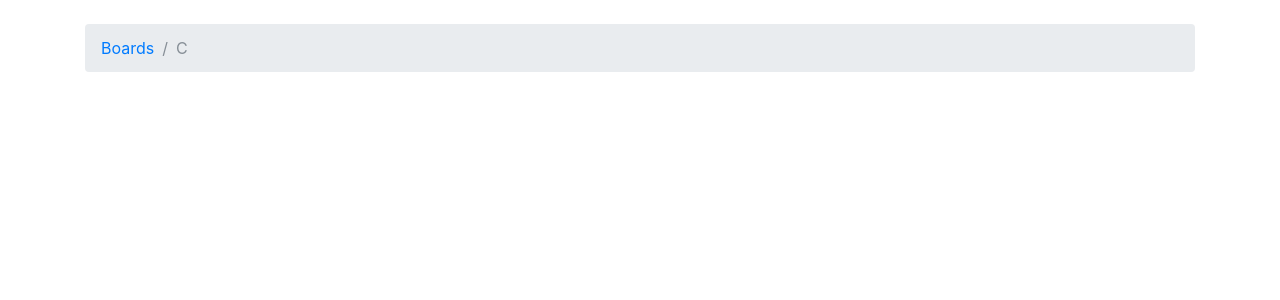
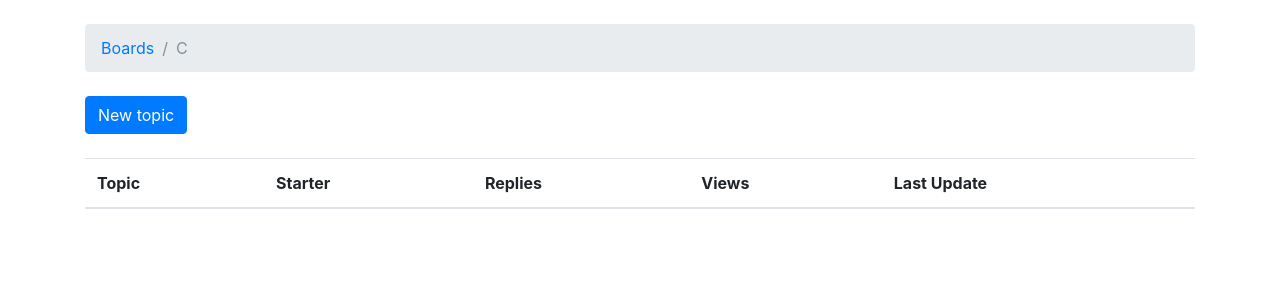
Before and after one commit to rakesh048/LearnDjango, a Django app: page /boards/3/ in a window 1280 px wide. Shown: the part 56-356 px from the top of the page. Run offline with Django 3.2, Linux system fonts and the light colour scheme; data comes from the database, SQL or seed files in the repository; data that the repository does not hold is empty; some libraries are stand-ins or nearby versions; some web fonts are replaced.

Commit message:
django form

```diff
--- a/Myproject/Myproject/Myproject/settings.py
+++ b/Myproject/Myproject/Myproject/settings.py
@@ -44,6 +44,7 @@ INSTALLED_APPS = [
     'django.contrib.sessions',
     'django.contrib.messages',
     'django.contrib.staticfiles',
+    'widget_tweaks',
     'boards'
 ]
 
--- a/Myproject/Myproject/Myproject/urls.py
+++ b/Myproject/Myproject/Myproject/urls.py
@@ -38,6 +38,7 @@ from boards import views
 urlpatterns = [
     url(r'^$',views.home,name='home'),
     url(r'^boards/(?P<pk>\d+)/$',views.board_topics,name='board_topics'),
+    url(r'^boards/(?P<pk>\d+)/new/$',views.new_topic,name='new_topic'),
     url(r'^admin/', admin.site.urls)
 ]
 
--- a/Myproject/Myproject/boards/admin.py
+++ b/Myproject/Myproject/boards/admin.py
@@ -1,5 +1,7 @@
 from django.contrib import admin
-from .models import Board
+from .models import Board,Topic,Post
 # Register your models here.
 
 admin.site.register(Board)
+admin.site.register(Topic)
+admin.site.register(Post)
--- a/Myproject/Myproject/boards/models.py
+++ b/Myproject/Myproject/boards/models.py
@@ -17,6 +17,9 @@ class Topic(models.Model):
 	board = models.ForeignKey(Board,related_name='topics')   #### Related Name used for reverse relationship here when Board make ralation with Topic
 	starter = models.ForeignKey(User,related_name='topics')
 
+	def __str__(self):
+		return self.subject
+
 class Post(models.Model):
 	message = models.TextField(max_length=4000)
 	topic = models.ForeignKey(Topic,related_name='posts')
@@ -25,6 +28,9 @@ class Post(models.Model):
 	created_by = models.ForeignKey(User,related_name='posts')
 	updated_by = models.ForeignKey(User,null=True,related_name='+') #### + for does not make reverse relationship
 
+	def __str__(self):
+	    return self.message
+
 
 ### We use the model Manager to query in database like Board.objects.all()
 ### Carefully use of get query -
--- a/Myproject/Myproject/boards/views.py
+++ b/Myproject/Myproject/boards/views.py
@@ -1,9 +1,12 @@
-from django.shortcuts import render,get_object_or_404
+from django.shortcuts import render,redirect,get_object_or_404
 from django.http import Http404
-from .models import Board
+from .models import Board,Topic,Post
+from django.contrib.auth.models import User
+from .forms import NewTopicForm
 
 def home(request):
 	boards = Board.objects.all()
+	print(boards.reverse)
 	return render(request,'home.html',{"boards":boards})
 
 def board_topics(request,pk):
@@ -13,3 +16,23 @@ def board_topics(request,pk):
 	# 	raise Http404
 	board = get_object_or_404(Board,pk=pk)
 	return render(request,'topics.html',{'board':board})
+
+def new_topic(request,pk):
+	board = Board.objects.get(pk=pk)
+	user = User.objects.first()
+	if request.method == 'POST':
+	    form = NewTopicForm(request.POST)
+	    if form.is_valid():
+	        topic = form.save(commit=False)
+	        topic.board = board
+	        topic.starter = user
+	        topic.save()
+	        post = Post.objects.create(
+	            message=form.cleaned_data.get('message'),
+	            topic=topic,
+	            created_by=user
+	        )
+	        return redirect('board_topics', pk=board.pk)
+	else:
+	    form = NewTopicForm()
+	return render(request, 'new_topic.html', {'board': board, 'form': form})
--- a/Myproject/Myproject/templates/topics.html
+++ b/Myproject/Myproject/templates/topics.html
@@ -1,14 +1,38 @@
 {% extends 'base.html' %}
 
 {% block title %}
-  {{ board.name }} - {{ block.super }}
+{{ board.name }} - {{ block.super }}
 {% endblock %}
 
 {% block breadcrumb %}
-  <li class="breadcrumb-item"><a href="{% url 'home' %}">Boards</a></li>
-  <li class="breadcrumb-item active">{{ board.name }}</li>
+<li class="breadcrumb-item"><a href="{% url 'home' %}">Boards</a></li>
+<li class="breadcrumb-item active">{{ board.name }}</li>
 {% endblock %}
 
 {% block content %}
-    <!-- just leaving it empty for now. we will add core here soon. -->
+<div class="mb-4">
+	<a href="{% url 'new_topic' board.pk %}" class="btn btn-primary">New topic</a>
+</div>
+<table class="table">
+	<thead class="thead-inverse">
+		<tr>
+			<th>Topic</th>
+			<th>Starter</th>
+			<th>Replies</th>
+			<th>Views</th>
+			<th>Last Update</th>
+		</tr>
+	</thead>
+	<tbody>
+		{% for topic in board.topics.all %}
+		<tr>
+			<td>{{ topic.subject }}</td>
+			<td>{{ topic.starter.username }}</td>
+			<td>0</td>
+			<td>0</td>
+			<td>{{ topic.last_updated }}</td>
+		</tr>
+		{% endfor %}
+	</tbody>
+</table>
 {% endblock %}
```
Also changed, not shown: Myproject/Myproject/boards/forms.py (added, +14 -0 lines), Myproject/Myproject/templates/includes/form.html (added, +28 -0 lines), Myproject/Myproject/templates/new_topic.html (added, +20 -0 lines).
